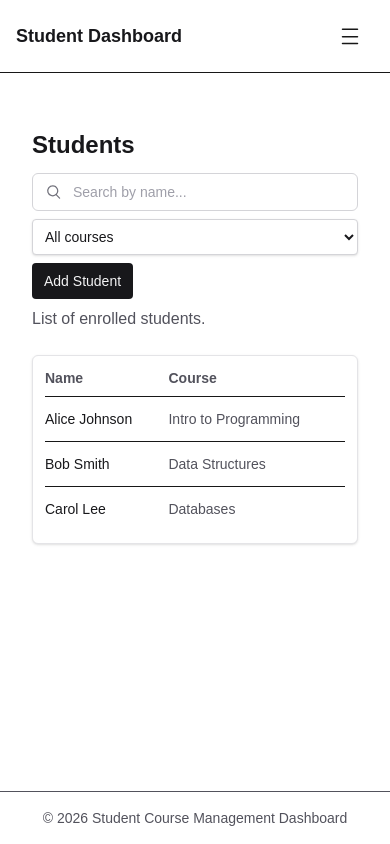
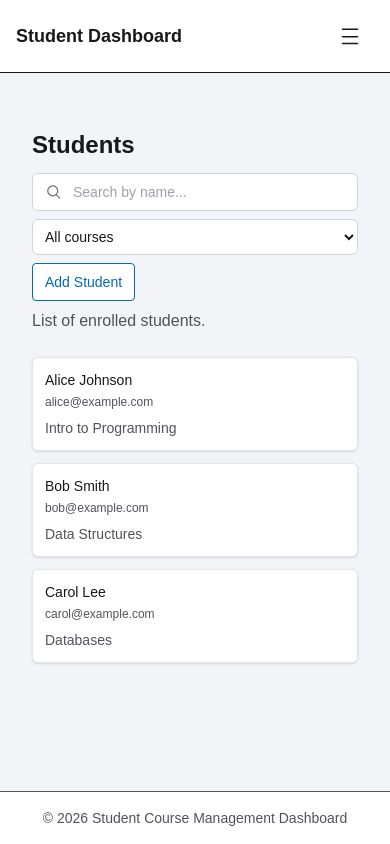
Before and after one commit to InushiKavindi/student-course-dashboard, a Next.js app: page /students in a window 390 px wide. Built offline with nearby package versions, Linux system fonts and the light colour scheme.

Commit message:
ui: enhance student page styles

```diff
--- a/app/components/CourseCard.tsx
+++ b/app/components/CourseCard.tsx
@@ -7,7 +7,7 @@ type CourseCardProps = {
 
 export default function CourseCard({ id, title, code, desc }: CourseCardProps) {
   return (
-    <article className="rounded border bg-white p-4 shadow-sm dark:bg-zinc-900">
+    <article className="rounded border bg-white p-4 shadow-sm">
       <div className="flex items-start justify-between">
         <div>
           <h3 className="text-lg font-medium text-zinc-900 dark:text-zinc-50">{title}</h3>
--- a/app/components/Modal.tsx
+++ b/app/components/Modal.tsx
@@ -29,12 +29,12 @@ export default function Modal({ open, onClose, title, children }: ModalProps) {
         <div
           role="dialog"
           aria-modal="true"
-          className="relative w-full max-w-lg rounded-lg bg-white p-6 shadow-lg dark:bg-zinc-900"
+          className="relative w-full max-w-lg rounded-lg bg-white p-6 shadow-lg"
           onClick={(e) => e.stopPropagation()}
         >
           <div className="mb-4 flex items-center justify-between">
             {title ? (
-              <h2 className="text-lg font-semibold text-zinc-900 dark:text-zinc-50">{title}</h2>
+              <h2 className="text-lg font-semibold text-zinc-900">{title}</h2>
             ) : (
               <span />
             )}
@@ -42,7 +42,7 @@ export default function Modal({ open, onClose, title, children }: ModalProps) {
               type="button"
               aria-label="Close"
               onClick={onClose}
-              className="rounded p-2 text-zinc-600 hover:bg-zinc-100 hover:text-zinc-900 dark:text-zinc-300 dark:hover:bg-zinc-800 dark:hover:text-zinc-50"
+              className="rounded p-2 text-zinc-600 hover:bg-zinc-100 hover:text-zinc-900"
             >
               ✕
             </button>
--- a/app/components/SearchBar.tsx
+++ b/app/components/SearchBar.tsx
@@ -21,7 +21,7 @@ export default function SearchBar({ placeholder = "Search...", value, onChange,
           value={value}
           onChange={(e) => onChange(e.target.value)}
           placeholder={placeholder}
-          className="w-full rounded-md border border-zinc-300 bg-white py-2 pl-10 pr-3 text-sm outline-none ring-0 placeholder:text-zinc-400 focus:border-zinc-400 dark:border-zinc-700 dark:bg-zinc-900 dark:text-zinc-100"
+          className="w-full rounded-md border border-zinc-300 bg-white py-2 pl-10 pr-3 text-sm outline-none ring-0 placeholder:text-zinc-400 focus:border-zinc-400 focus:ring-0 text-zinc-900"
         />
       </div>
       {onFilterClick && (
@@ -29,7 +29,7 @@ export default function SearchBar({ placeholder = "Search...", value, onChange,
           type="button"
           aria-label="Open filters"
           onClick={onFilterClick}
-          className="inline-flex items-center justify-center rounded-md border border-zinc-300 bg-white px-3 py-2 text-sm hover:bg-zinc-100 dark:border-zinc-700 dark:bg-zinc-900 dark:hover:bg-zinc-800"
+          className="inline-flex items-center justify-center rounded-md border border-zinc-300 bg-white px-3 py-2 text-sm text-zinc-900 hover:bg-zinc-100 focus:outline-none focus:ring-1 focus:ring-zinc-600"
         >
           {/* Filter icon */}
           <svg xmlns="http://www.w3.org/2000/svg" viewBox="0 0 24 24" fill="currentColor" className="h-5 w-5">
--- a/app/components/StudentForm.tsx
+++ b/app/components/StudentForm.tsx
@@ -56,9 +56,10 @@ export default function StudentForm({ onSubmitted }: { onSubmitted?: (data: Stud
   }
 
   return (
-    <form onSubmit={handleSubmit} className="space-y-4">
+    <div className="rounded-md border border-zinc-300 bg-white p-4 shadow-sm">
+      <form onSubmit={handleSubmit} className="space-y-4">
       <div>
-        <label className="block text-sm font-medium text-zinc-700 dark:text-zinc-200">Name</label>
+        <label className="block text-sm font-medium text-zinc-700">Name</label>
         {/* Name: required, min 2 characters, only letters and spaces */}
         <input
           type="text"
@@ -70,8 +71,8 @@ export default function StudentForm({ onSubmitted }: { onSubmitted?: (data: Stud
           }}
           pattern="[A-Za-z\s]+"
           aria-invalid={!!errors.name}
-          className={`mt-1 w-full rounded border bg-white px-3 py-2 text-zinc-900 shadow-sm focus:outline-none focus:ring-2 dark:bg-zinc-900 dark:text-zinc-50 dark:placeholder-zinc-400 ${
-            errors.name ? "border-red-500 focus:ring-red-300 dark:border-red-500" : "border-zinc-300 focus:ring-zinc-400 dark:border-zinc-700"
+          className={`mt-1 w-full rounded border px-3 py-2 shadow-sm placeholder:text-zinc-400 hover:border-zinc-600 focus:outline-none focus:ring-1 bg-white text-zinc-900 ${
+            errors.name ? "border-red-500 focus:ring-red-300" : "border-zinc-300 focus:ring-zinc-600"
           }`}
           placeholder="e.g. Alice Johnson"
           required
@@ -80,7 +81,7 @@ export default function StudentForm({ onSubmitted }: { onSubmitted?: (data: Stud
       </div>
       <div>
         {/* Email: required, must match basic email format */}
-        <label className="block text-sm font-medium text-zinc-700 dark:text-zinc-200">Email</label>
+        <label className="block text-sm font-medium text-zinc-700">Email</label>
         <input
           type="email"
           value={email}
@@ -89,8 +90,8 @@ export default function StudentForm({ onSubmitted }: { onSubmitted?: (data: Stud
             if (errors.email) setErrors((prev) => ({ ...prev, email: undefined }));
           }}
           aria-invalid={!!errors.email}
-          className={`mt-1 w-full rounded border bg-white px-3 py-2 text-zinc-900 shadow-sm focus:outline-none focus:ring-2 dark:bg-zinc-900 dark:text-zinc-50 dark:placeholder-zinc-400 ${
-            errors.email ? "border-red-500 focus:ring-red-300 dark:border-red-500" : "border-zinc-300 focus:ring-zinc-400 dark:border-zinc-700"
+          className={`mt-1 w-full rounded border px-3 py-2 shadow-sm placeholder:text-zinc-400 hover:border-zinc-600 focus:outline-none focus:ring-1 bg-white text-zinc-900 ${
+            errors.email ? "border-red-500 focus:ring-red-300" : "border-zinc-300 focus:ring-zinc-600"
           }`}
           placeholder="e.g. alice@example.com"
           required
@@ -99,7 +100,7 @@ export default function StudentForm({ onSubmitted }: { onSubmitted?: (data: Stud
       </div>
       <div>
         {/* Course: required, min 3 characters */}
-        <label className="block text-sm font-medium text-zinc-700 dark:text-zinc-200">Course</label>
+        <label className="block text-sm font-medium text-zinc-700">Course</label>
         <input
           type="text"
           value={course}
@@ -108,15 +109,16 @@ export default function StudentForm({ onSubmitted }: { onSubmitted?: (data: Stud
             if (errors.course) setErrors((prev) => ({ ...prev, course: undefined }));
           }}
           aria-invalid={!!errors.course}
-          className={`mt-1 w-full rounded border bg-white px-3 py-2 text-zinc-900 shadow-sm focus:outline-none focus:ring-2 dark:bg-zinc-900 dark:text-zinc-50 dark:placeholder-zinc-400 ${
-            errors.course ? "border-red-500 focus:ring-red-300 dark:border-red-500" : "border-zinc-300 focus:ring-zinc-400 dark:border-zinc-700"
+          className={`mt-1 w-full rounded border px-3 py-2 shadow-sm placeholder:text-zinc-400 hover:border-zinc-600 focus:outline-none focus:ring-1 bg-white text-zinc-900 ${
+            errors.course ? "border-red-500 focus:ring-red-300" : "border-zinc-300 focus:ring-zinc-600"
           }`}
           placeholder="e.g. Data Structures"
           required
         />
         {errors.course && <p className="mt-1 text-sm text-red-600 dark:text-red-400">{errors.course}</p>}
       </div>
-      <button type="submit" className="inline-flex items-center rounded bg-zinc-900 px-4 py-2 text-sm font-medium text-zinc-100 hover:bg-zinc-800 dark:bg-zinc-700 dark:hover:bg-zinc-600">Add Student</button>
-    </form>
+      <button type="submit" className="inline-flex items-center rounded bg-[#006BB0] px-4 py-2 text-sm font-medium text-white hover:bg-[#005A9A] focus:outline-none focus:ring-1 focus:ring-zinc-600">Add Student</button>
+      </form>
+    </div>
   );
 }
--- a/app/components/StudentTable.tsx
+++ b/app/components/StudentTable.tsx
@@ -12,13 +12,12 @@ type StudentTableProps = {
 export default function StudentTable({ students }: StudentTableProps) {
   return (
     <div className="mt-6">
-      {/* Card wrapper for the table */}
-      <div className="rounded-md border border-zinc-200 bg-white p-3 shadow-sm dark:border-zinc-800 dark:bg-zinc-900 sm:p-4">
-        {/* Single responsive table; hide Email on mobile */}
+      {/* Desktop table (md+) */}
+      <div className="hidden md:block rounded-md border border-zinc-200 bg-white p-3 shadow-sm sm:p-4">
         <div className="w-full overflow-x-auto">
           <table className="w-full table-auto border-collapse">
             <thead>
-            <tr className="text-left text-sm text-zinc-600 dark:text-zinc-400">
+              <tr className="text-left text-sm text-zinc-600">
                 <th className="pb-2">Name</th>
                 <th className="pb-2 hidden sm:table-cell">Email</th>
                 <th className="pb-2">Course</th>
@@ -26,16 +25,31 @@ export default function StudentTable({ students }: StudentTableProps) {
             </thead>
             <tbody>
               {students.map((s) => (
-              <tr key={s.id} className="border-t bg-white dark:bg-zinc-900">
-                <td className="py-3 pr-4 text-sm font-medium text-zinc-900 dark:text-zinc-50">{s.name}</td>
-                <td className="py-3 pr-4 text-sm text-zinc-600 dark:text-zinc-400 hidden sm:table-cell">{s.email}</td>
-                <td className="py-3 pr-4 text-sm text-zinc-600 dark:text-zinc-400">{s.course}</td>
+                <tr key={s.id} className="border-t bg-white">
+                  <td className="py-3 pr-4 text-sm font-medium text-zinc-600">{s.name}</td>
+                  <td className="py-3 pr-4 text-sm text-zinc-600 hidden sm:table-cell">{s.email}</td>
+                  <td className="py-3 pr-4 text-sm text-zinc-600">{s.course}</td>
                 </tr>
               ))}
             </tbody>
           </table>
         </div>
       </div>
+
+      {/* Mobile cards (sm and below) */}
+      <div className="md:hidden space-y-3">
+        {students.map((s) => (
+          <div key={s.id} className="rounded-md border border-zinc-200 bg-white p-3 shadow-sm">
+            <div className="flex items-start justify-between">
+              <div>
+                <div className="text-sm font-medium text-zinc-900">{s.name}</div>
+                {s.email && <div className="mt-1 text-xs text-zinc-600">{s.email}</div>}
+                {s.course && <div className="mt-2 text-sm text-zinc-600">{s.course}</div>}
+              </div>
+            </div>
+          </div>
+        ))}
+      </div>
     </div>
   );
 }
--- a/app/globals.css
+++ b/app/globals.css
@@ -1,7 +1,7 @@
 @import "tailwindcss";
 
 :root {
-  --background: #ffffff;
+  --background: #F2F4F8;
   --foreground: #171717;
 }
 
--- a/app/students/page.tsx
+++ b/app/students/page.tsx
@@ -43,7 +43,7 @@ export default function StudentsPage() {
       <main className="mx-auto max-w-6xl px-4 py-6 sm:px-6 sm:py-12">
         {/* Header row: wraps on small screens; space-between on larger */}
         <div className="flex flex-col gap-3 sm:flex-row sm:items-center sm:justify-between">
-          <h1 className="text-2xl font-semibold text-zinc-900 dark:text-zinc-50">Students</h1>
+          <h1 className="text-2xl font-semibold text-zinc-900">Students</h1>
           {/* Controls: wrap to new line on mobile for responsiveness */}
           <div className="flex w-full flex-wrap items-center gap-2 sm:w-auto">
             <SearchBar
@@ -58,7 +58,7 @@ export default function StudentsPage() {
                 id="courseFilter"
                 value={selectedCourse}
                 onChange={(e) => setSelectedCourse(e.target.value)}
-                className="w-full rounded border border-zinc-300 bg-white px-2 py-2 text-sm text-zinc-900 shadow-sm focus:outline-none focus:ring-2 focus:ring-zinc-400 dark:border-zinc-700 dark:bg-zinc-900 dark:text-zinc-50 sm:w-auto"
+                className="w-full rounded-md border border-zinc-300 bg-white px-2 py-2 text-sm text-zinc-900 hover:bg-zinc-50 focus:outline-none focus:ring-1 focus:ring-zinc-500 sm:w-auto"
               >
                 <option value="">All courses</option>
                 {courseOptions.map((c) => (
@@ -69,7 +69,7 @@ export default function StudentsPage() {
             <button
               type="button"
               onClick={() => setIsAddOpen(true)}
-              className="inline-flex shrink-0 items-center rounded bg-zinc-900 px-3 py-2 text-sm font-medium text-zinc-100 hover:bg-zinc-800 dark:bg-zinc-700 dark:text-zinc-50 dark:hover:bg-zinc-600"
+              className="inline-flex shrink-0 items-center rounded bg-white border border-[#006BB0] px-3 py-2 text-sm font-medium text-[#006BB0] hover:bg-[#f8fbff] focus:outline-none"
             >
               Add Student
             </button>
```
Lines whose indentation alone changed are shown as unchanged.
